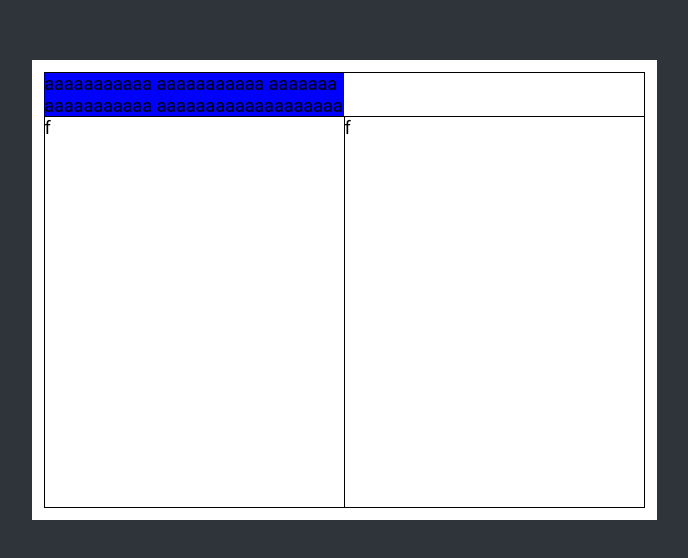
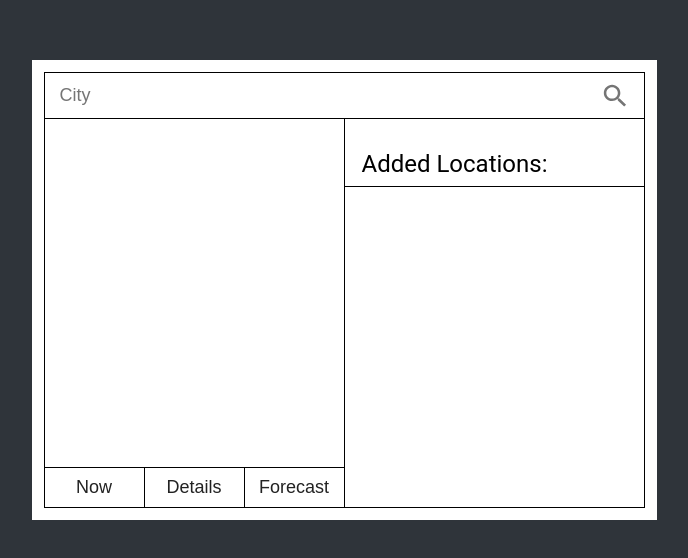
Before and after one commit to HukakHePak/Weather, a plain HTML site: page index.html in a window 1280 px wide. Shown: the part 110-668 px from the top of the page, without its empty margins (296-984 px from the left). Drawn offline with Linux system fonts and the light colour scheme.

Commit message:
end html and css

```diff
--- a/css/style.css
+++ b/css/style.css
@@ -379,6 +379,8 @@ textarea {
     GLOBAL CSS START
 */
 
+@import url('https://fonts.googleapis.com/css2?family=Roboto:ital@1&display=swap');
+
 /* Box sizing rules */
 html {
     box-sizing: border-box;
@@ -391,7 +393,7 @@ html {
 }
 
 body {
-    font-family: 'Roboto';
+    font-family: 'Roboto', sans-serif;
     font-style: normal;
     font-size: 18px;
     font-weight: normal;
@@ -425,48 +427,165 @@ body {
 
 .weather__deck {
     margin: auto;
-    display: table;
+    display: flex;
+    flex-direction: column;
     width: 600px;
     height: 435px;
-    column-span: 2;
+    border-top: black 1px solid;
+    border-left: black 1px solid;
+}
+
+.weather__deck .border {
+    border: 0;
+    border-right: black 1px solid;
+    border-bottom: black 1px solid;
 }
 
 .weather__deck .search {
-
-    display:  table-row;
-    height: 40px;
-
-    background: blue;
-
-
+    display: flex;
+    box-sizing:inherit;
+    padding: 0 15px;
+    justify-content: space-between;
+    align-items: center;
+    border-right: black 1px solid;
+    border-bottom: black 1px solid;
 }
 
-.result__story__row {
-
+.weather__deck .search [type="text"] {
+    font-style: normal;
+    font-weight: normal;
+    font-size: 18px;
+    line-height: 45px;
+    width: 100%;
+    border: 0;
+    padding: 0;
 }
 
+.weather__deck .search button {
+    display: block;
+    width: 30px;
+    height: 30px;
+    border: 0;
+    padding: 0;
+    background: url('../img/search-ico.svg');
+}
 
 .weather__deck .result {
-
-    display: table-cell;
-
+    display: flex;
+    height: 100%;
 }
 
-.weather__deck .story {
-
-    display: table-cell;
-    width: 50%;
-
-}
-.row {
-    display: table-row-group;
+.weather__deck .presents {
+    width: 100%;
+    display: flex;
+    flex-direction: column;
+    justify-content: space-between;
+    border-bottom: 0;
 }
 
-.weather__deck .cell, .weather__deck {
-    border: black 1px solid;
-    border-collapse: collapse;
+.weather__deck .description {
+    height: 100%;
+    border-right: 0;
 }
 
+.weather__deck .description > *, .weather__deck .description > div {
+    width: 100%;
+    height: 100%;
+    position: relative;
+    display: none;
+}
+
+.weather__deck .description .active {
+    display: flex;
+}
+
+.weather__deck .description .now .temperature {
+    font-size: 70px;
+    line-height: 82px;
+    position: absolute;
+    top: 20px;
+    left: 23px;
+}
+
+.weather__deck .description .now .city {
+    position: absolute;
+    left: 12px;
+    bottom: 17px;
+    font-size: 24px;
+    line-height: 28px;
+}
+
+.weather__deck .description .now img:first-child {
+    margin: auto;
+}
+
+.weather__deck .description .now img:last-child {
+    position: absolute;
+    right: 26px;
+    bottom: 23px;
+}
+
+.weather__deck .description .forecast img {
+    margin: auto;
+    width: 50%;
+    object-fit:contain;
+}
+
+.weather__deck .presents .buttons {
+    display: flex;
+    width: 100%;
+    height: 45px;
+}
+
+.weather__deck .presents .buttons button {
+    width: 100%;
+    font-size: 18px;
+    line-height: 21px;
+    background: white;
+}
+
+.weather__deck .presents .buttons button.active {
+    background: #000000;
+    color: white;
+}
+
+.weather__deck .presents .buttons button:last-child {
+    border-right: 0;
+}
+
+.weather__deck .story, .weather__deck .details {
+    width: 100%;
+    display: flex;
+    flex-direction: column;
+}
+
+.weather__deck .story > span, .weather__deck .details > span {
+    height: 68px;
+    padding-left: 17px;
+    padding-bottom: 7px;
+    font-size: 24px;
+    border-right: none;
+    box-sizing: border-box;
+    display: flex;
+    align-items: flex-end;
+}
+
+.weather__deck .story ul, .weather__deck .details ul {
+    position: relative;
+    box-sizing: border-box;
+    padding-top: 35px;
+    padding-left: 18px;
+    font-size: 24px;
+    line-height: 28px;
+}
+
+.weather__deck .story li, .weather__deck .details li{
+    margin-bottom: 10px;
+}
+
+.weather__deck .story li:last-child, .weather__deck .details li:last-child {
+    margin: 0;
+}
 
 /*----------------------------------------------------------------
     WEATHER CSS FINISH
--- a/index.html
+++ b/index.html
@@ -11,15 +11,50 @@
     <div class="wrapper">
         <div class="weather__frame">
             <div class="weather__deck">
-                <div class="search cell">
-aaaaaaaaaaa aaaaaaaaaaa aaaaaaa aaaaaaaaaaa aaaaaaaaaaaaaaaaaaa
-                </div>
+                <form class="search">
+                    <input type="text" value="" placeholder="City">
+                    <button></button>
+                </form>
 
-                <div class="result cell">
-f
-                </div>
-                <div class="story cell">
-                    f
+                <div class="result">
+                    <div class="presents border">
+                        <div class="description border">
+                            <figure class="now ">
+                                <img src="./img/cloud-ico.svg" alt="current weather image">
+                                <div class="temperature"><span class="value">0</span>°</div>
+                                <span class="city">city</span>
+                                <img src="./img/heart-active-ico.svg" alt="favourite's heart">
+                            </figure>
+
+                            <div class="details ">
+                                <span>city</span>
+                                <ul class="stats">
+                                    <li>Temperature: <span class="value">0</span>°</li>
+                                    <li>Feels like: <span class="value">0</span>°</li>
+                                    <li>Weather: <span class="value">weather</span></li>
+                                    <li>Sunrise: <span class="value">00:00</span></li>
+                                    <li>Sunset: <span class="value">00:00</span></li>
+                                </ul>
+                            </div>
+
+                            <figure class="forecast ">
+                                <img src="./img/soon-img.png" alt="">
+                            </figure>
+                        </div>
+
+                        <nav class="buttons">
+                            <button class="border ">Now</button>
+                            <button class="border">Details</button>
+                            <button class="border">Forecast</button>
+                        </nav>
+                    </div>
+
+                    <div class="story border">
+                        <span class="border">Added Locations:</span>
+                        <ul class="locations">
+                            <li></li>
+                        </ul>
+                    </div>
                 </div>
             </div>
         </div>
```
Also changed, not shown: img/cloud-ico.svg (added), img/coming-soon-img.jpg (added), img/heart-active-ico.svg (added), img/heart-ico.svg (added), img/search-ico.svg (added), img/soon-img.png (added).
